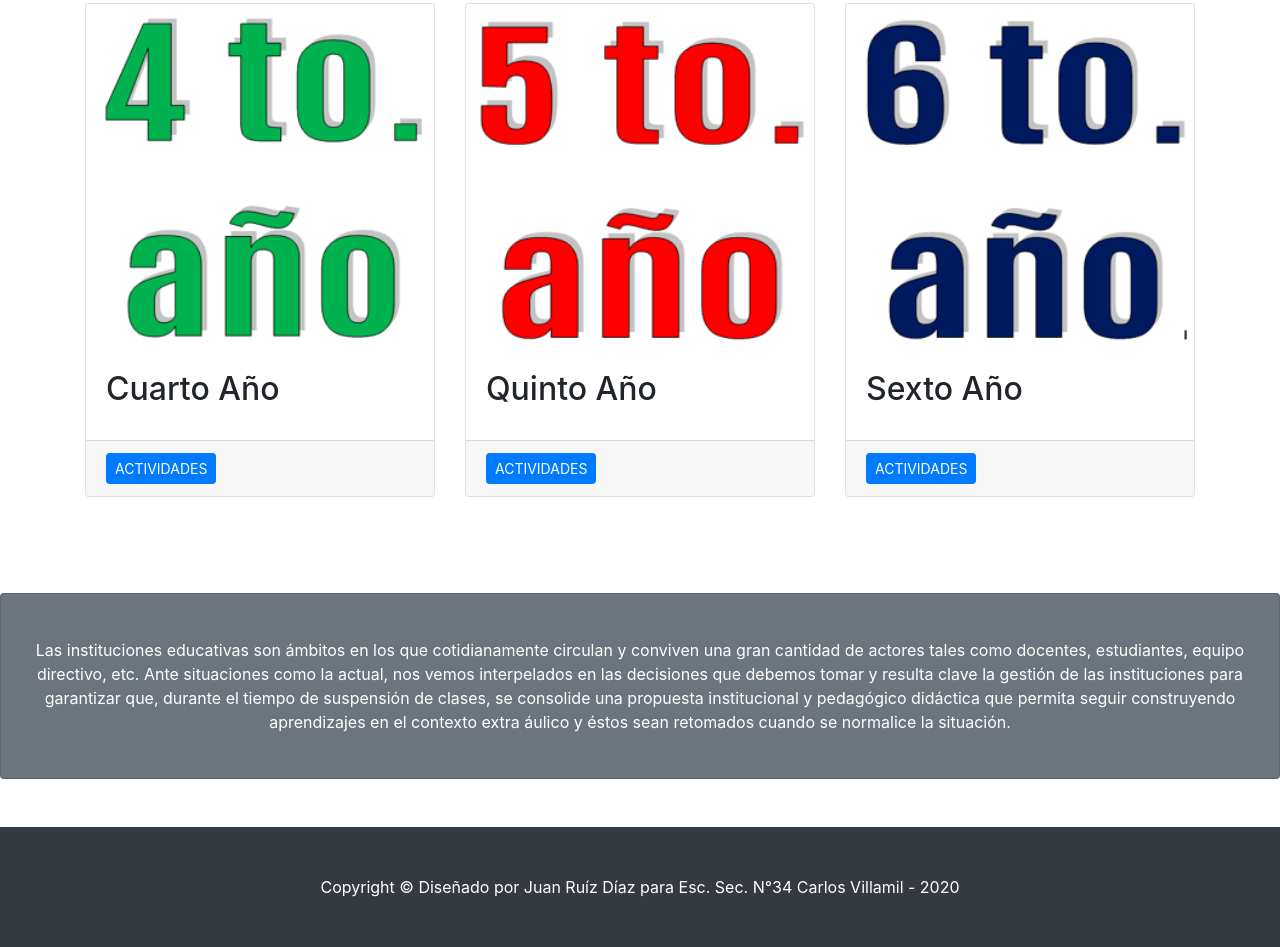
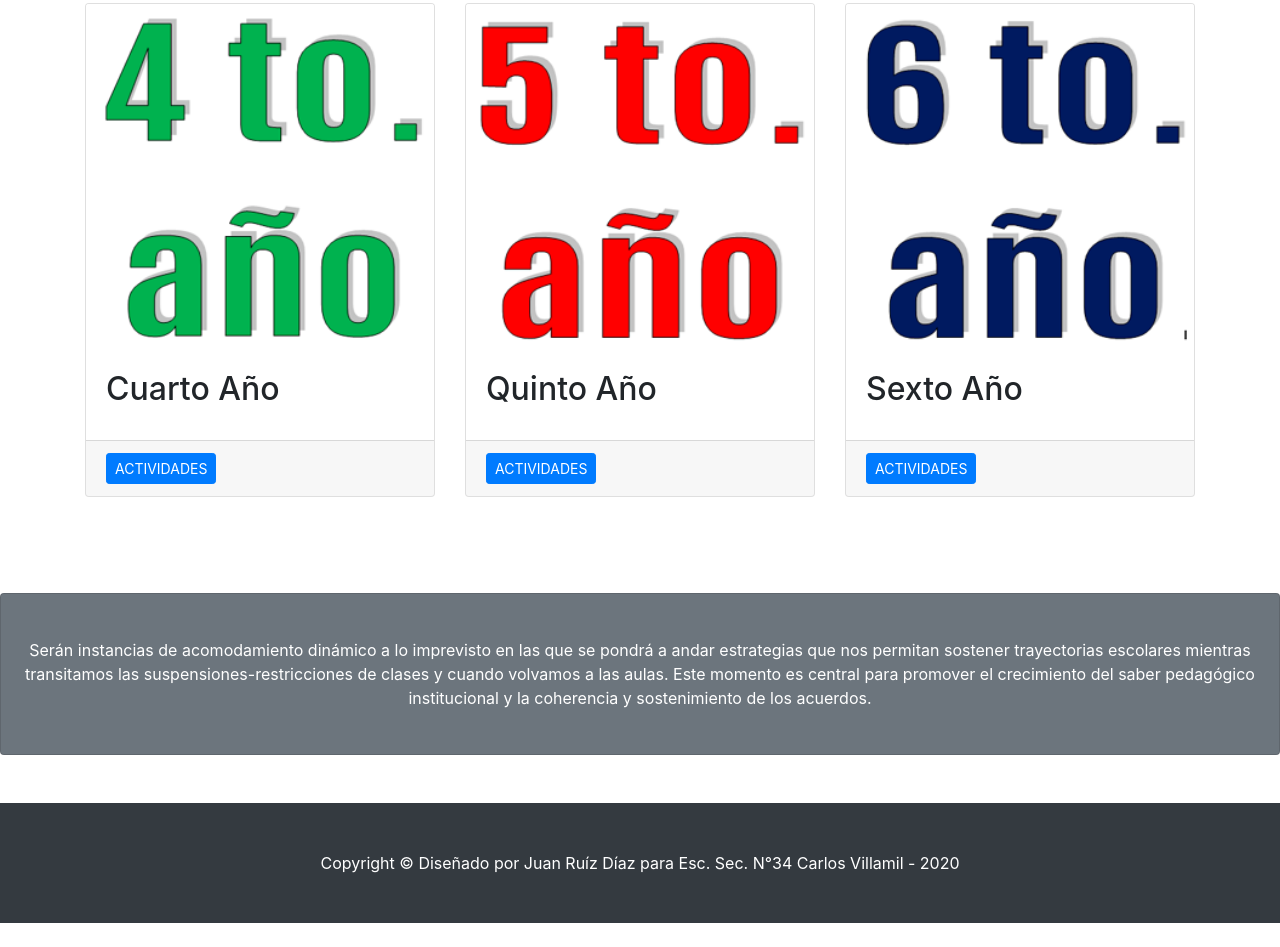
Before and after one commit to escuelaredomon/material, a website: page index.html in a window 1280 px wide. Shown: the part 1251-2198 px from the top of the page. After the commit the page ends 2174 px from the top, so only its background shows below. Drawn offline with Linux system fonts and the light colour scheme.

Commit message:
Update index.html

```diff
--- a/index.html
+++ b/index.html
@@ -163,7 +163,7 @@
 
 <div class="card text-white bg-secondary my-5 py-4 text-center">
       <div class="card-body">
-        <p class="text-white m-0">Las instituciones educativas son ámbitos en los que cotidianamente circulan y conviven una gran cantidad de actores tales como docentes, estudiantes, equipo directivo, etc. Ante situaciones como la actual, nos vemos interpelados en las decisiones que debemos tomar y resulta clave la gestión de las instituciones para garantizar que, durante el tiempo de suspensión de clases, se consolide una propuesta institucional y pedagógico didáctica que permita seguir construyendo aprendizajes en el contexto extra áulico y éstos sean retomados cuando se normalice la situación.</p>
+        <p class="text-white m-0">Serán instancias de acomodamiento dinámico a lo imprevisto en las que se pondrá a andar estrategias que nos permitan sostener trayectorias escolares mientras transitamos las suspensiones-restricciones de clases y cuando volvamos a las aulas. Este momento es central para promover el crecimiento del saber pedagógico institucional y la coherencia y sostenimiento de los acuerdos.</p>
       </div>
     </div>
 
```
